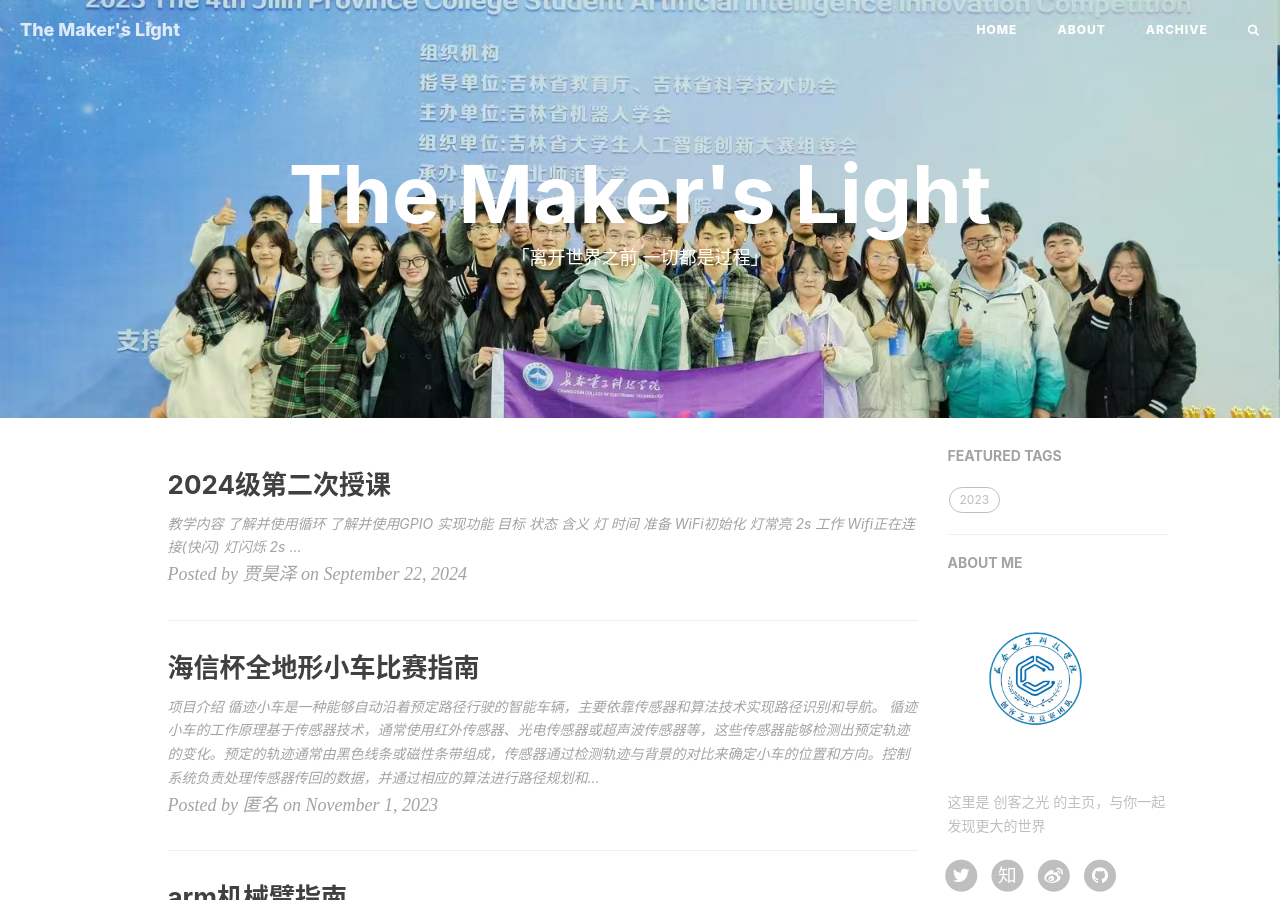
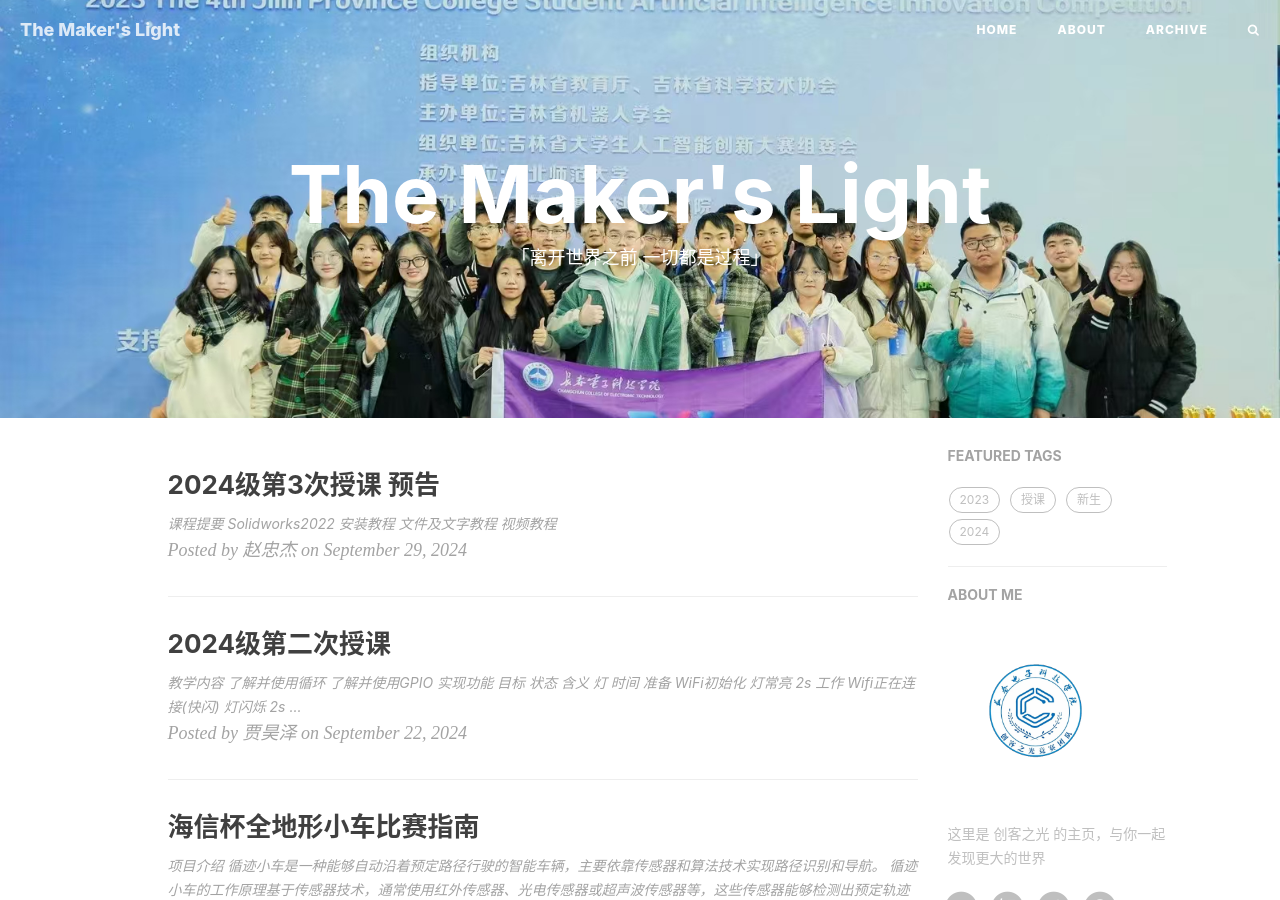
Before and after one commit to PuzzleNone/CreatorBlog, a Jekyll site: the page built from index.html, in a window 1280 px wide and 900 px high. Built offline with Jekyll 4.4.1, drawn with Linux system fonts in a browser that asks for light colours; nearby versions of some CDN libraries; the list of posts is cut into pages by our own code; comment, search, counter and statistics services are not loaded.

Commit message:
add lesson 3

```diff
--- a/_config.yml
+++ b/_config.yml
@@ -75,7 +75,7 @@ ga_domain: a.test
 # Sidebar settings
 sidebar: true # whether or not using Sidebar.
 sidebar-about-description: "这里是 创客之光 的主页，与你一起发现更大的世界"
-sidebar-avatar: ./img/icon.png # use absolute URL, seeing it's used in both `/` and `/about/`
+sidebar-avatar: /img/icon.png # use absolute URL, seeing it's used in both `/` and `/about/`
 
 # Featured Tags
 featured-tags: true # whether or not using Feature-Tags
--- /dev/null
+++ b/_posts/2024-09-29-Model.md
@@ -0,0 +1,20 @@
+---
+layout:       post
+title:        "2024级第3次授课 预告"
+author:       "赵忠杰"
+header-style: text
+catalog:      true
+tags:
+    - 2024
+    - 新生
+    - 授课
+---
+
+
+## 课程提要
+
+Solidworks2022 安装教程
+
+[文件及文字教程](https://mp.weixin.qq.com/s/IXAIPUTQLg1Ud1UiMEIg7w)
+
+[视频教程](https://www.bilibili.com/video/BV1AD46eLE73)
```
